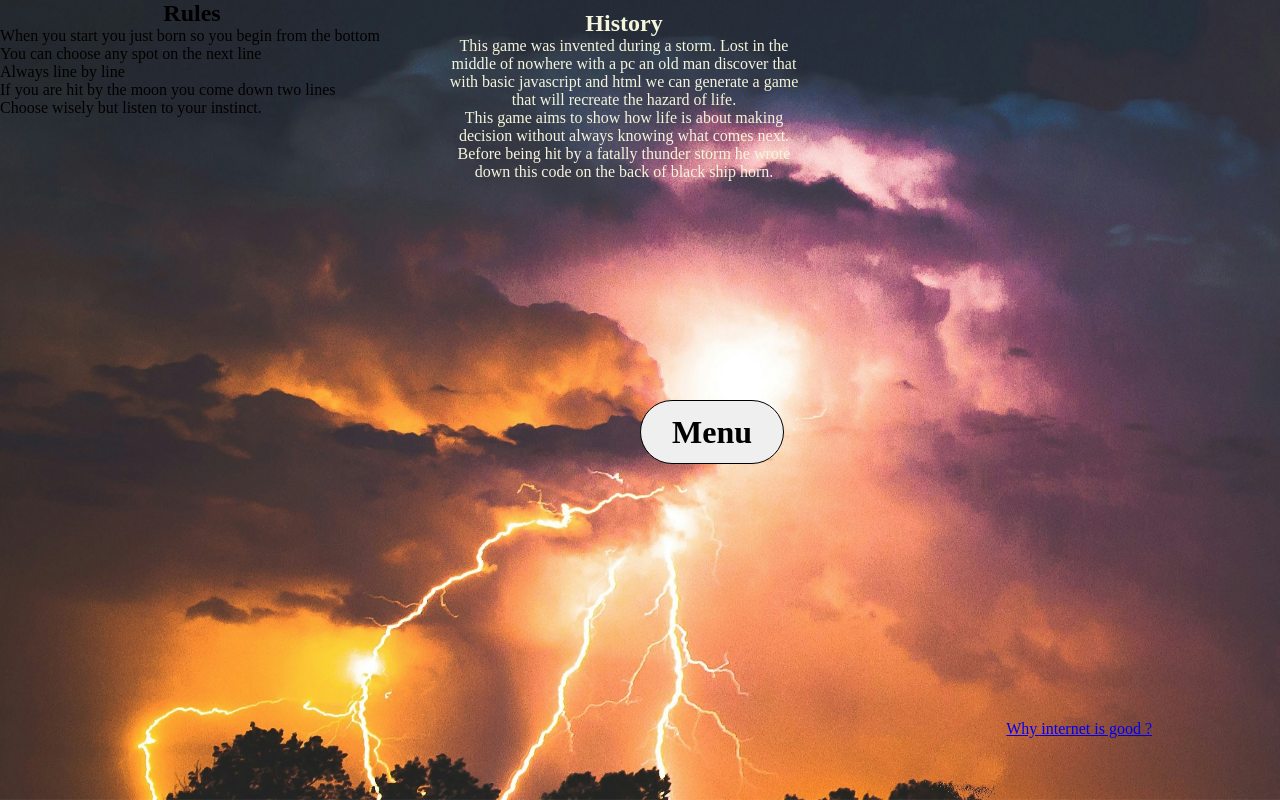
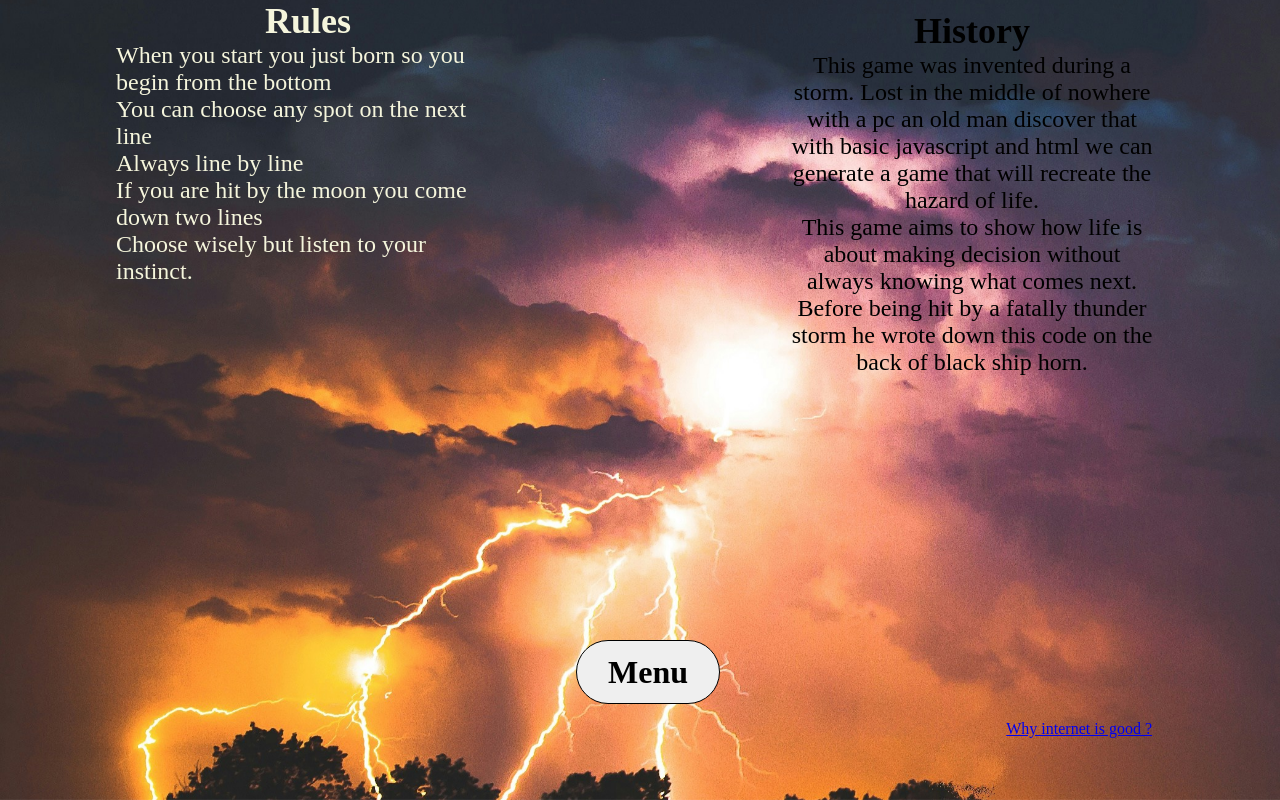
Before and after one commit to alexpedr78/life-the-game-changer, a plain HTML site: page index.html in a window 1280 px wide. Both pictures are taken after a click on the button "Rules". Drawn offline with Linux system fonts and the light colour scheme; a web font is replaced by a local one.

Commit message:
finishing

```diff
--- a/css/style.css
+++ b/css/style.css
@@ -74,15 +74,19 @@ button:active {
   background-size: cover;
   background-position: center;
   background-attachment: fixed;
+  justify-content: space-around;
   height: 100vh;
   gap: 3rem;
 }
 #rules {
+  font-size: 1.5rem;
   width: 30%;
   justify-self: flex-end;
+  color: beige;
 }
 #history {
-  color: beige;
+  color: black;
+  font-size: 1.5rem;
   justify-self: flex-end;
   align-self: flex-start;
   width: 30%;
@@ -94,8 +98,8 @@ button:active {
   font-size: 2rem;
   font-weight: 900;
   position: absolute;
-  left: 50%;
-  top: 50%;
+  left: 45%;
+  top: 80%;
   height: 4rem;
 }
 #archive {
```
